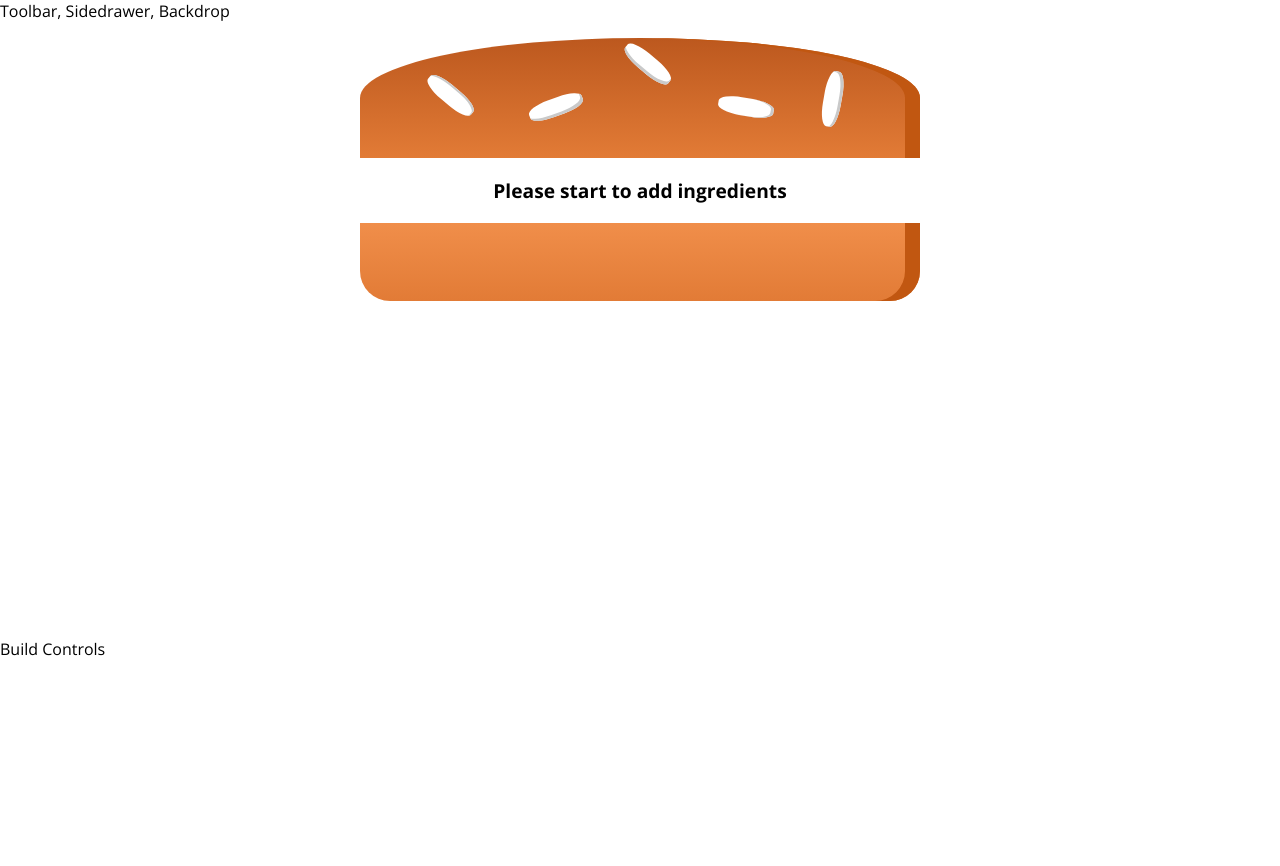
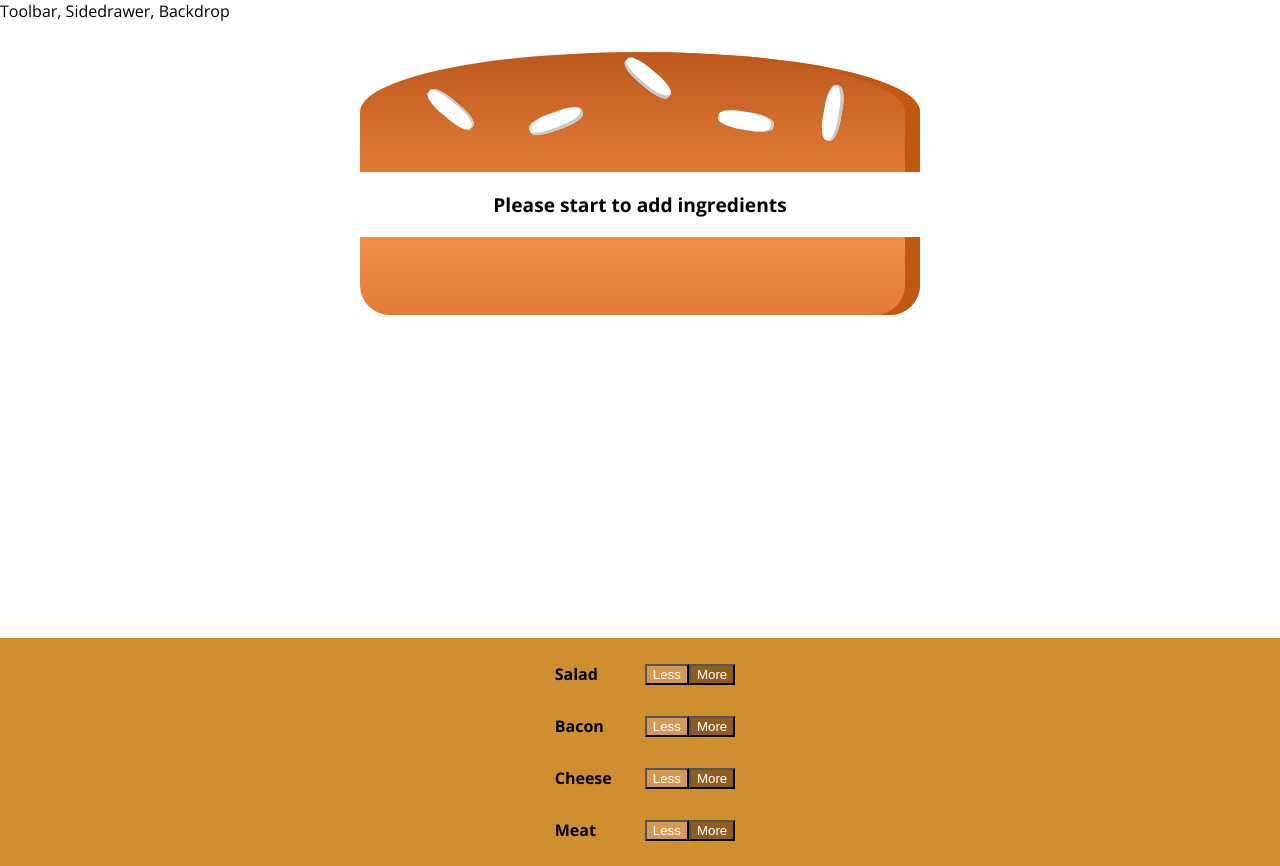
Before and after one commit to chrisAlide3/burger-builder, a React app: page / in a window 1280 px wide. Before the commit the page ends 800 px from the top, so only its background shows below. Built offline with nearby package versions, Linux system fonts and the light colour scheme.

Commit message:
Added BuildControls

```diff
--- /dev/null
+++ b/src/components/Burger/BuildControls/BuildControl/BuildControl.css
@@ -0,0 +1,57 @@
+.BuildControl {
+    display: flex;
+    justify-content: space-between;
+    align-items: center;
+    margin: 5px 0;
+}
+
+.Buildcontrol button {
+    display: block;
+    font: inherit;
+    padding: 5px;
+    margin: 0 5px;
+    width: 80px;
+    border: 1px solid #aa6817;
+    cursor: pointer;
+    outline: none;
+}
+
+
+.BuildControl button:disabled {
+    background-color: #AC9980;
+    border: 1px solid #7E7365;
+    color: #ccc;
+    cursor: default;
+}
+
+.BuildControl button:hover:disabled {
+    background-color: #AC9980;
+    color: #ccc;
+    cursor: not-allowed;
+}
+
+.Label {
+    padding: 10px;
+    font-weight: bold;
+    width: 80px;
+}
+
+.BuildControl .Less {
+    background-color: #D39952;
+    color: white;
+}
+
+.BuildControl .More {
+    background-color: #8F5E1E;
+    color: white;
+}
+
+.BuildControl .Less:hover, .BuildControl .Less:active {
+    background-color: #DAA972;
+    color: white;
+}
+
+.BuildControl .More:hover,.BuildControl .More:active {
+    background-color: #99703F;
+    color: white;
+}
--- /dev/null
+++ b/src/components/Burger/BuildControls/BuildControl/BuildControl.js
@@ -0,0 +1,22 @@
+import React from 'react';
+import classes from './BuildControl.css';
+
+const buildControl = (props) => (
+
+    <div className={classes.BuildControl}>
+        <div className={classes.Label}>
+            {props.ingredientLabel}
+        </div>
+
+        <button className={classes.Less}
+                onClick={()=>props.changeIngredient(props.ingredientType, '-')}>Less
+        </button>
+
+        <button className={classes.More}
+                onClick={()=>props.changeIngredient(props.ingredientType, '+')}
+                >More
+        </button>
+    </div>
+)
+
+export default buildControl;
--- /dev/null
+++ b/src/components/Burger/BuildControls/BuildControls.css
@@ -0,0 +1,10 @@
+.BuildControls {
+    width: 100%;
+    background-color: #cf8f2e;
+    display: flex;
+    flex-flow: column;
+    align-items: center;
+    box-shadow: 0 2px 1px #ccc;
+    margin: auto;
+    padding: 10px 0;
+}
--- /dev/null
+++ b/src/components/Burger/BuildControls/BuildControls.js
@@ -0,0 +1,21 @@
+import React from 'react';
+import classes from './BuildControls.css';
+import BuildControl from '../BuildControls/BuildControl/BuildControl';
+
+const controls = [
+    {label: 'Salad', type: 'salad'},
+    {label: 'Bacon', type: 'bacon'},
+    {label: 'Cheese', type: 'cheese'},
+    {label: 'Meat', type: 'meat'},
+];
+
+const buildControls = (props) => (
+
+            <div className={classes.BuildControls}>
+                {controls.map(ctrl => (
+                    <BuildControl key={ctrl.label} ingredientLabel={ctrl.label} ingredientType={ctrl.type} changeIngredient={props.changeIngredient}/>
+                ))}
+            </div>
+);
+
+export default buildControls;
--- a/src/components/Burger/Burger.css
+++ b/src/components/Burger/Burger.css
@@ -2,7 +2,7 @@
     width: 100% ;
     margin: auto ;
     height: 250px;
-    /* overflow: scroll; */
+    overflow: auto;
     text-align: center;
     font-weight: bold;
     font-size: 1.2rem;
--- a/src/components/Layout/Layout.css
+++ b/src/components/Layout/Layout.css
@@ -1,3 +1,3 @@
 .Content {
-    margin-top: 16px
+    margin-top: 16px;
 }
--- a/src/containers/BurgerBuilder/BurgerBuilder.js
+++ b/src/containers/BurgerBuilder/BurgerBuilder.js
@@ -2,6 +2,8 @@
 
 import Aux from '../../hoc/Aux';
 import Burger from '../../components/Burger/Burger';
+import BuildControls from '../../components/Burger/BuildControls/BuildControls'
+
 
 class BurgerBuilder extends Component {
     state = {
@@ -13,6 +15,17 @@
         }
     }
 
+changeIngredientHandler = (ingredient, operator) => {
+    let newQty = 0;
+    if (operator === '+') {
+        newQty = this.state.ingredients[ingredient] + 1;
+    } else if (this.state.ingredients[ingredient] > 0){
+        newQty = this.state.ingredients[ingredient] - 1;
+    }
+
+    this.setState(Object.assign(this.state.ingredients, {[ingredient]: newQty}));
+}
+
     render () {
         return (
             <Aux>
@@ -21,7 +34,7 @@
                 </div>
 
                 <div>
-                    Build Controls
+                    <BuildControls changeIngredient={this.changeIngredientHandler}/>
                 </div>
             </Aux>
         )
```
